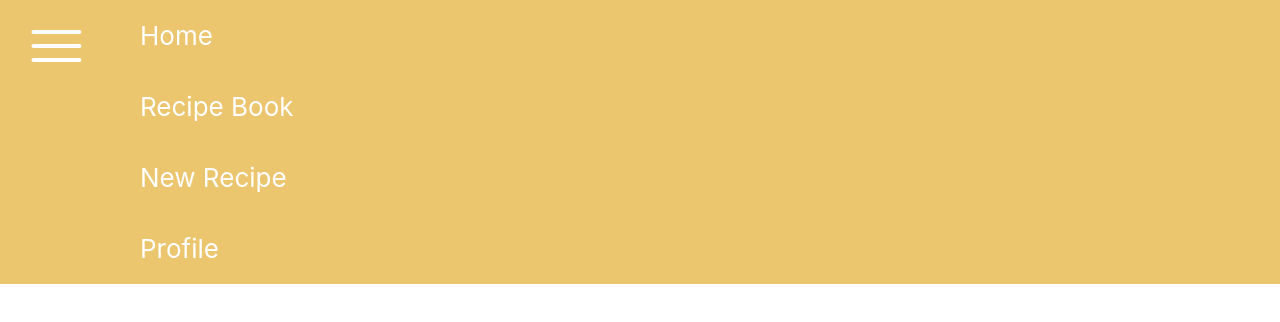
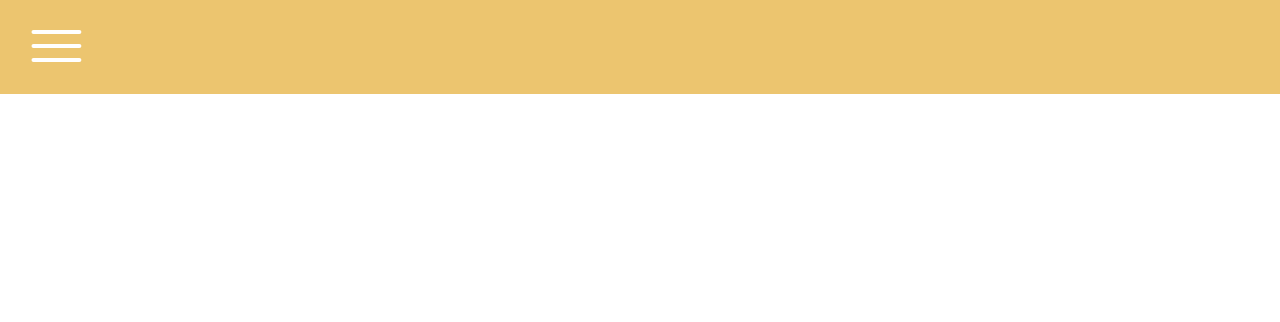
Before and after one commit to jcderry5/hci-recipe-app, a React (Create React App) app: page / in a window 1280 px wide. Shown: the top 322 px of the page. Built offline with nearby package versions, Linux system fonts and the light colour scheme.

Commit message:
fixed text overlay, finished mock up

```diff
--- a/src/App.css
+++ b/src/App.css
@@ -42,6 +42,7 @@ html{
   max-width: 26rem;
   background-color: #ecc56f;
   box-shadow: 0 0 2rem rgba(150, 150, 177, 0.1);
+  font-size: x-large;
 }
 
 .side-menu__overlay{
--- a/src/SideMenu.js
+++ b/src/SideMenu.js
@@ -22,6 +22,15 @@ class SideMenu extends Component {
             // 'side-menu__overlay--active': isMenuActive
         })
 
+        let menu;
+
+        if(isMenuActive == true){
+            menu = Menu()
+        }
+        else{
+            menu = ""
+        }
+
 
         return (
             <aside className={sideMenuClasses}>
@@ -29,7 +38,7 @@ class SideMenu extends Component {
                 <div className={sideMenuContentClasses}>
                     {/* okay so this is where the i put the menu options,
                     the thing is it shows up all the time and i don't know how to make it conditional */}
-                    {Menu()}
+                    {menu}
                 </div>
             </aside>
         )
```
